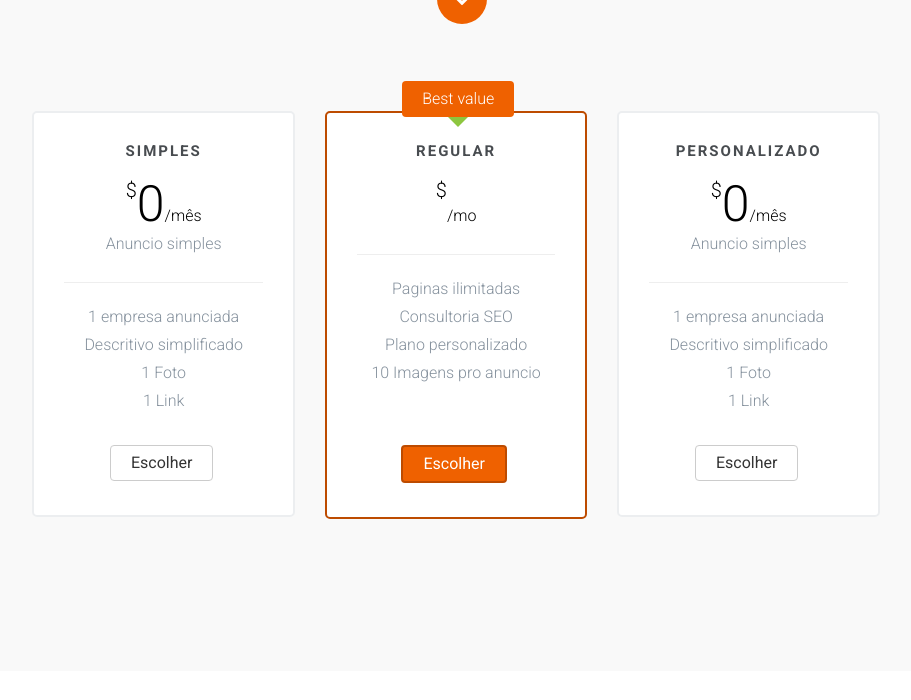
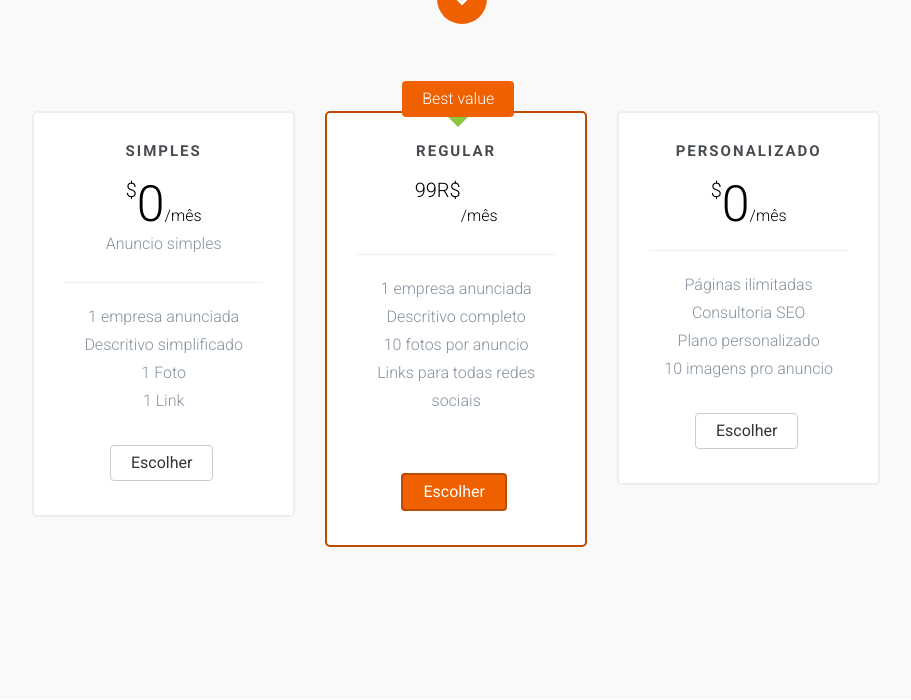
Before and after one commit to LucasRamosLobo/repo-guia-oficial, a Django app: page /parceiro-guia-sul-da-bahia/ in a window 1280 px wide. Shown: the part 621-1321 px from the top of the page, without its empty margins (178-1089 px from the left). Run offline with Django 3.2, Linux system fonts and the light colour scheme; parts of the project's set-up code (start-up, migrations or seed data) failed here and were passed over; some libraries are stand-ins or nearby versions; some web fonts are replaced.

Commit message:
'addprincing'

```diff
--- a/templates/pricing.html
+++ b/templates/pricing.html
@@ -160,14 +160,14 @@
 					<div class="price-box popular"  style="border-color:#BD4B00 ;">
 						<div class="popular-text" style="background-color:#EF6100;">Best value</div>
 						<h2 class="pricing-plan">Regular</h2>
-						<div class="price"><sup class="currency">$</sup><small>/mo</small></div>
+						<div class="price"><sup class="currency">99R$</sup><small>/mês</small></div>
 						<p></p>
 						<hr>
 						<ul class="pricing-info">
-							<li>Paginas ilimitadas</li>
-							<li>Consultoria SEO</li>
-							<li>Plano personalizado</li>
-							<li>10 Imagens pro anuncio</li>
+							<li>1 empresa anunciada</li>
+							<li>Descritivo completo</li>
+							<li>10 fotos por anuncio</li>
+							<li>Links para todas redes sociais</li>
 							<br>
 						</ul>
 						<a href="#" class="btn btn-primary btn-sm" style="background-color:#EF6100; border-color:#BD4B00 ;">Escolher</a>
@@ -178,13 +178,13 @@
 					<div class="price-box">
 						<h2 class="pricing-plan">Personalizado</h2>
 						<div class="price"><sup class="currency">$</sup>0<small>/mês</small></div>
-						<p>Anuncio simples</p>
+
 						<hr>
 						<ul class="pricing-info">
-							<li>1 empresa anunciada</li>
-							<li>Descritivo simplificado</li>
-							<li>1 Foto</li>
-							<li>1 Link</li>
+							<li>Páginas ilimitadas</li>
+							<li>Consultoria SEO</li>
+							<li>Plano personalizado</li>
+							<li>10 imagens pro anuncio</li>
 						</ul>
 						<a href="#" class="btn btn-default btn-sm">Escolher</a>
 					</div>
```
